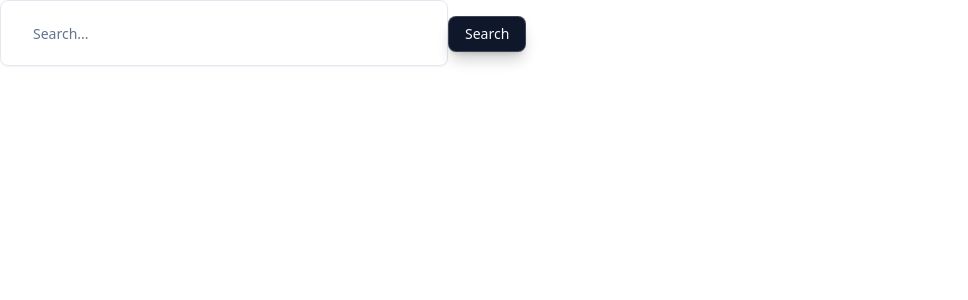
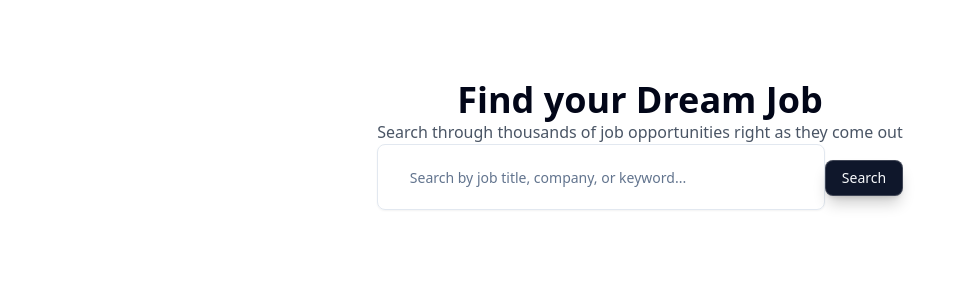
Before and after one commit to ethancha0/jobfinder, a Next.js app in the folder frontend/frontend/: page / in a window 1280 px wide. Shown: the top 300 px of the page, without its empty margins (0-968 px from the left). Built offline with nearby package versions, Linux system fonts and the light colour scheme.

Commit message:
feat: header ui

```diff
--- a/frontend/frontend/app/components/companies.tsx
+++ b/frontend/frontend/app/components/companies.tsx
@@ -97,11 +97,14 @@ export const Companies = () => {
 
     <div>
 
+        <div className="flex flex-col items-center justify-center m-20">
+          <h1 className="text-4xl font-bold">Find your Dream Job</h1>
+          <p className="text-gray-600">Search through thousands of job opportunities right as they come out</p>
 
           <form onSubmit={handleSearch}>
               <Input
               type="search"
-          placeholder="Search..."
+              placeholder="Search by job title, company, or keyword..."
               className="p-8 w-md"
               value={searchInput}
               onChange={(e) => setSearchInput(e.target.value)}
@@ -110,16 +113,20 @@ export const Companies = () => {
 
           </form>
 
-
+        </div>
 
 
 
         {jobs && (
+
         <div>
-      <h1 className="glass-card mb-2">
+          <div className="border border-t-1 border-gray-300 m-6"></div>
+
+      <h1 className="glass-card mb-2 text-gray-600">
          Showing results for "{query}"
+         <p>{jobs.count} jobs found</p>
       </h1>
-      <p className="glass-card mb-10"> {jobs.count} jobs found </p>
+
 
 
       <ul className="space-y-2 p-4">
```
Lines whose indentation alone changed are shown as unchanged.
